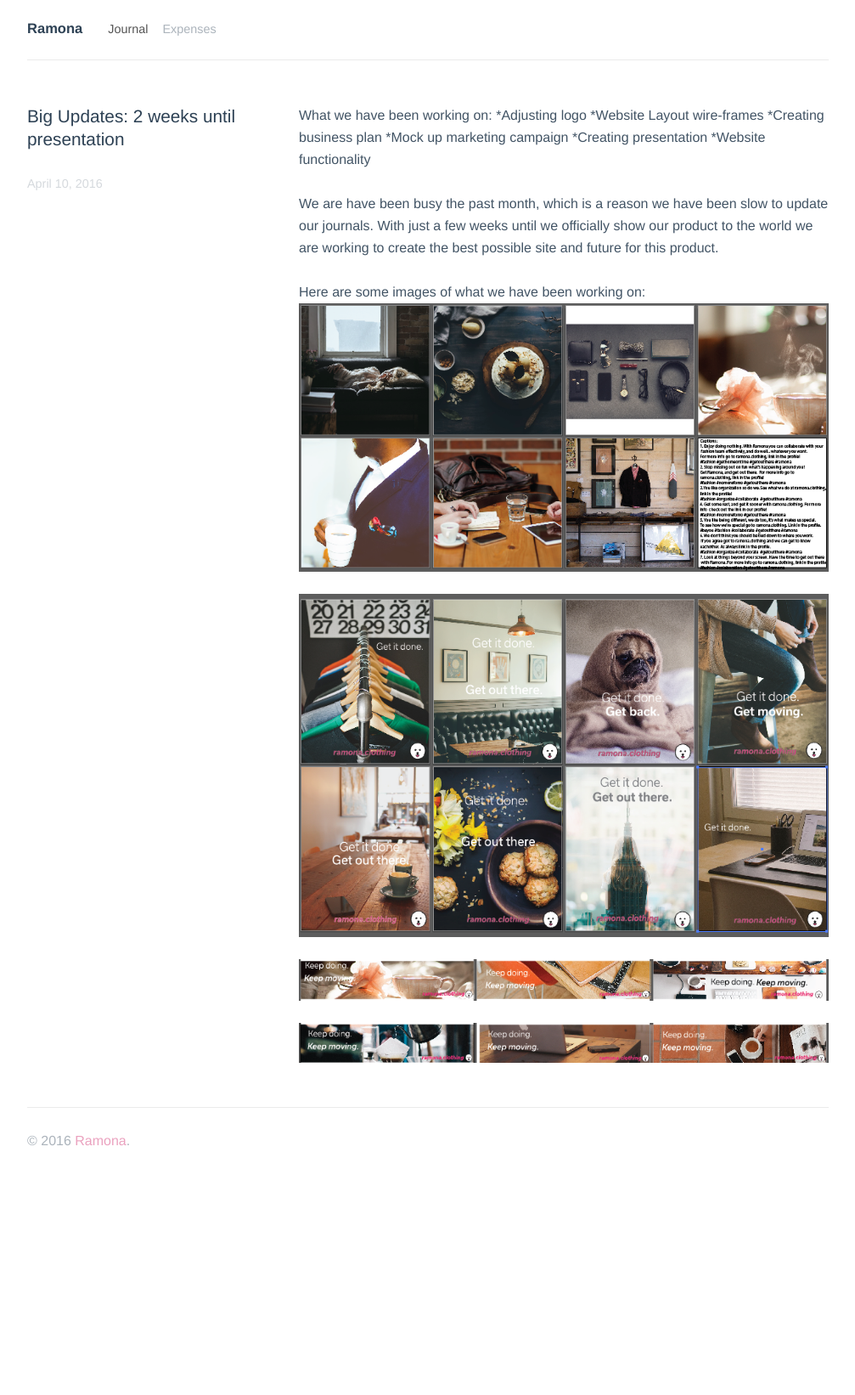
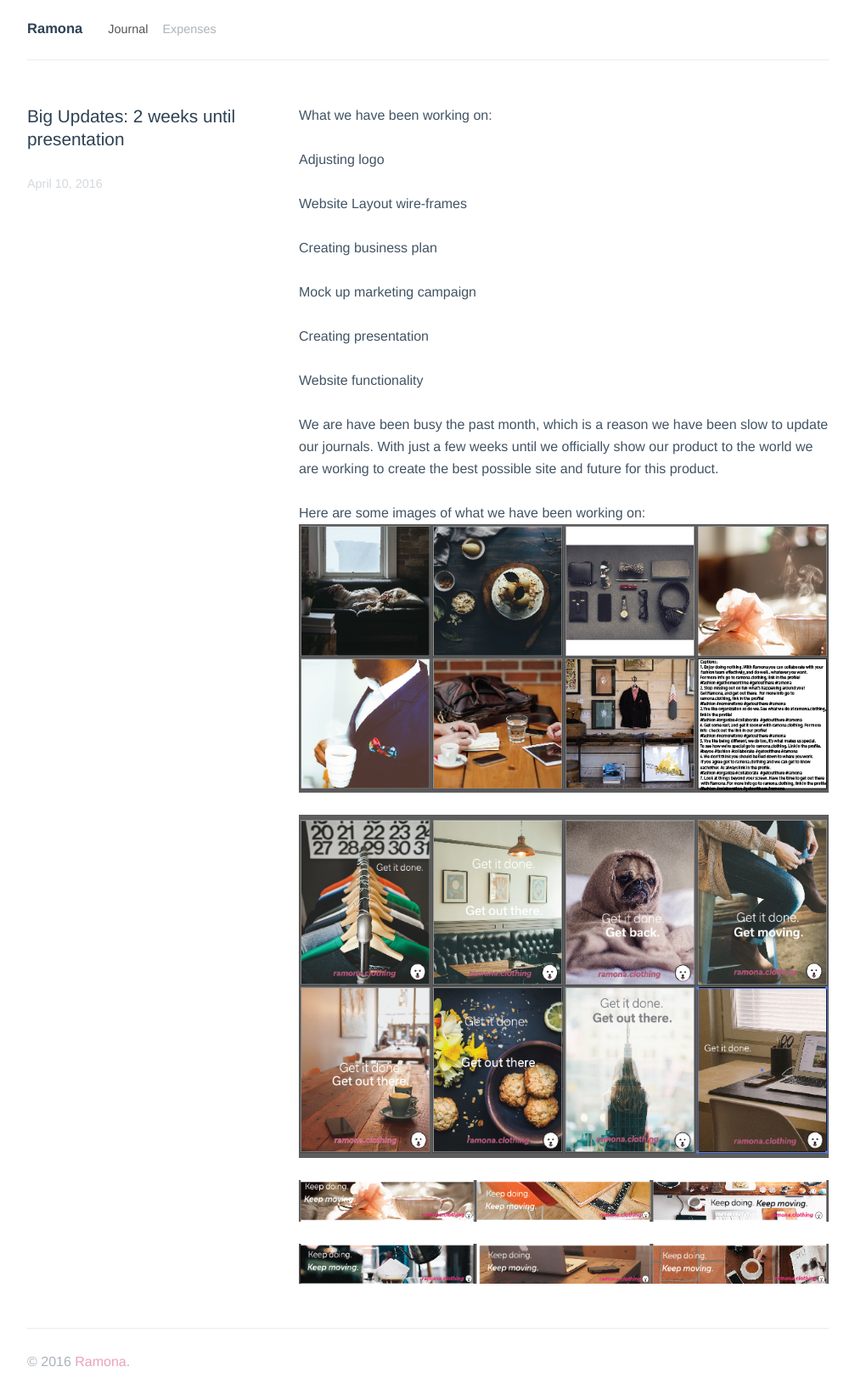
Before and after one commit to getramona/ramona.clothing, a Jekyll site: the page built from _posts/2016-04-10-big-updates-2-weeks-until-presentation.markdown, in a window 1280 px wide. Shown: the whole page at 85% size, without its empty margins (136-1143 px from the left). Built offline with Jekyll 4.4.1, drawn with Linux system fonts in a browser that asks for light colours; before the commit the page ends 1382 px from its top, so only the background shows below that.

```diff
--- a/_posts/2016-04-10-big-updates-2-weeks-until-presentation.markdown
+++ b/_posts/2016-04-10-big-updates-2-weeks-until-presentation.markdown
@@ -5,12 +5,18 @@ Field name:
 ---
 
 What we have been working on:
-*Adjusting logo
-*Website Layout wire-frames
-*Creating business plan
-*Mock up marketing campaign
-*Creating presentation
-*Website functionality
+
+Adjusting logo
+
+Website Layout wire-frames
+
+Creating business plan
+
+Mock up marketing campaign
+
+Creating presentation
+
+Website functionality
 
 We are have been busy the past month, which is a reason we have been slow to update our journals. With just a few weeks until we officially show our product to the world we are working to create the best possible site and future for this product.
 
```
